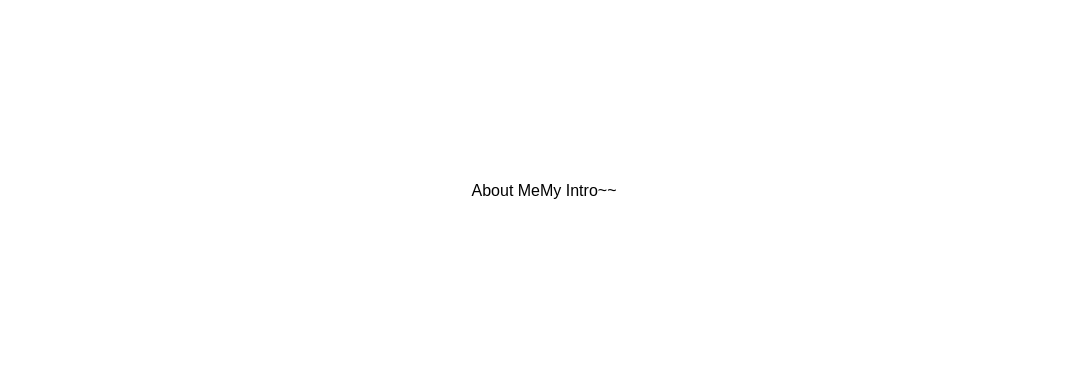
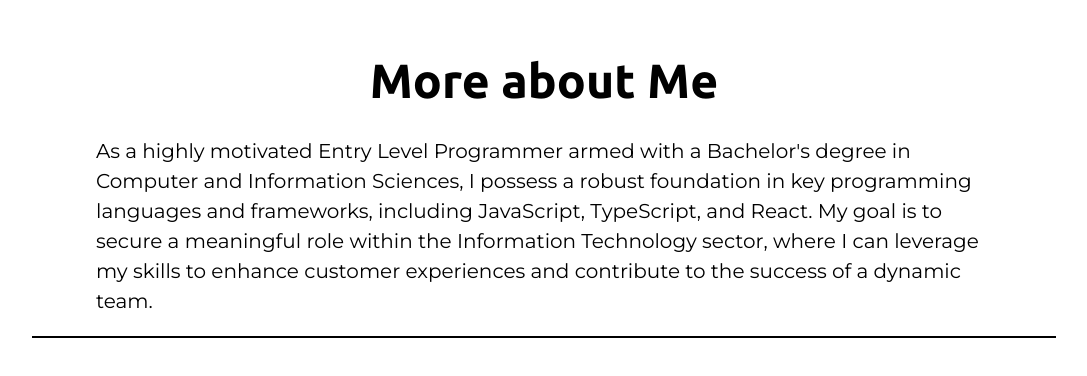
Before and after one commit to typist95616/walter-portfolio, a Next.js app: page / in a window 1280 px wide. Shown: the part 1009-1385 px from the top of the page, without its empty margins (96-1183 px from the left). Built offline with nearby package versions, Linux system fonts and the light colour scheme.

Commit message:
update imageslider, now slider should running at same speed any Hz mon

```diff
--- a/app/Components/About/About.scss
+++ b/app/Components/About/About.scss
@@ -10,5 +10,43 @@
         display: flex;
         align-items: center;
         justify-content: center;
+        font-family: 'Montserrat', sans-serif;
+
+        .about-content {
+            display: flex;
+            flex-direction: column;
+            justify-content: center;
+            align-items: center;
+            gap: 20px;
+
+
+            .about-heading {
+                font-family: 'Ubuntu', sans-serif;
+                font-size: 48px;
+                font-weight: 600;
+            }
+
+            .about-intro {
+                display: flex;
+                justify-content: center;
+                align-items: center;
+                font-size: 20px;
+                max-width: 70vw;
+            }
+
+            .divider-container {
+                display: flex;
+                justify-content: center;
+                align-items: center;
+                width: 100vw;
+                .divider {
+                    max-width: 80vw;
+                    width: 100%;
+                    border-bottom: 2px solid var(--text-color);
+                    transition: border-color 0.3s;
+                }
+            }
+
+        }
     }
 }
--- a/app/Components/About/About.tsx
+++ b/app/Components/About/About.tsx
@@ -5,8 +5,13 @@ export default function About() {
     return (
         <div className="about-container" id={"about"}>
             <div className="about-root">
-                <div>About Me</div>
-                <div>My Intro~~</div>
+                <div className="about-content">
+                    <div className="about-heading">More about Me</div>
+                    <div className="about-intro">As a highly motivated Entry Level Programmer armed with a Bachelor's degree in Computer and Information Sciences, I possess a robust foundation in key programming languages and frameworks, including JavaScript, TypeScript, and React. My goal is to secure a meaningful role within the Information Technology sector, where I can leverage my skills to enhance customer experiences and contribute to the success of a dynamic team.</div>
+                    <div className="divider-container">
+                        <div className="divider"></div>
+                    </div>
+                </div>
             </div>
         </div>
     )
--- a/app/Components/StandaloneImageSlider.tsx
+++ b/app/Components/StandaloneImageSlider.tsx
@@ -85,21 +85,28 @@ const StandaloneImageSlider: React.FC<StandaloneImageSliderProps> = ({ images, d
   };
 
   // 自動慢慢向左移動圖片
+  // 放喺 component 頂部
+  const lastTimeRef = useRef<number>(0);
+
   useEffect(() => {
-    let animationFrame: number;
+    let timer: number;
+    const speed = 30; // px per second
+    const interval = 16; // ms, 約 60fps
+
     function autoScroll() {
       if (sliderRef.current && !isDragging && !zoomImg) {
+        const move = speed * (interval / 500);
         if (direction === "left") {
-          sliderRef.current.scrollLeft += 0.5; // 調整數字可以改變速度
+          sliderRef.current.scrollLeft += move;
         } else {
-          sliderRef.current.scrollLeft -= 0.5; // 調整數字可以改變速度
+          sliderRef.current.scrollLeft -= move;
         }
       }
-      animationFrame = requestAnimationFrame(autoScroll);
+      timer = window.setTimeout(autoScroll, interval);
     }
-    animationFrame = requestAnimationFrame(autoScroll);
+    timer = window.setTimeout(autoScroll, interval);
     return () => {
-      cancelAnimationFrame(animationFrame);
+      clearTimeout(timer);
     };
   }, [isDragging, direction, zoomImg]);
 
--- a/app/page.tsx
+++ b/app/page.tsx
@@ -41,7 +41,7 @@ export default function Main() {
     <div className="main-root">
       {showDropDown && (
         <div className={`dropDownMessage${fadeOut ? " fadeout" : ""}`}>
-          <div className="dropDownMessage-text">Email sent~</div>
+          <div className="dropDownMessage-text">Form sent~ </div>
         </div>
       )}
       <NavBar></NavBar>
```
